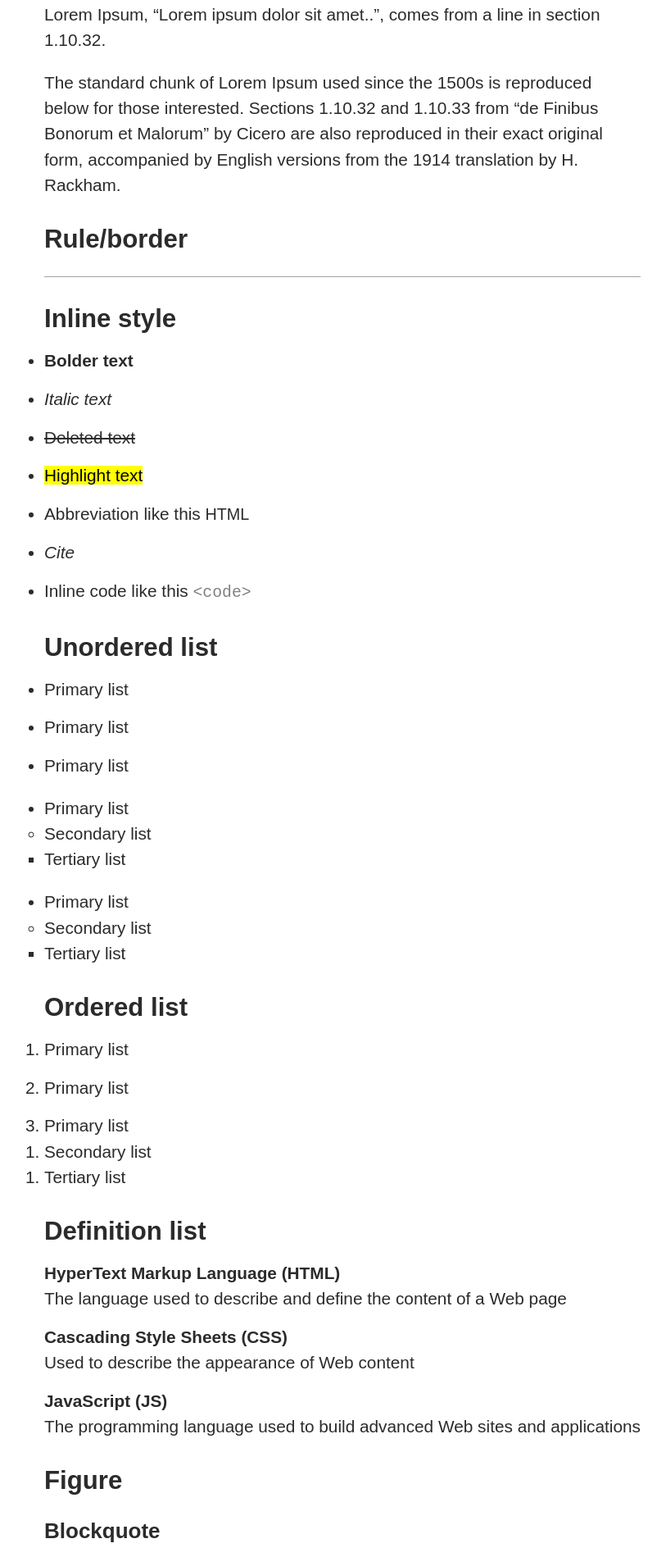
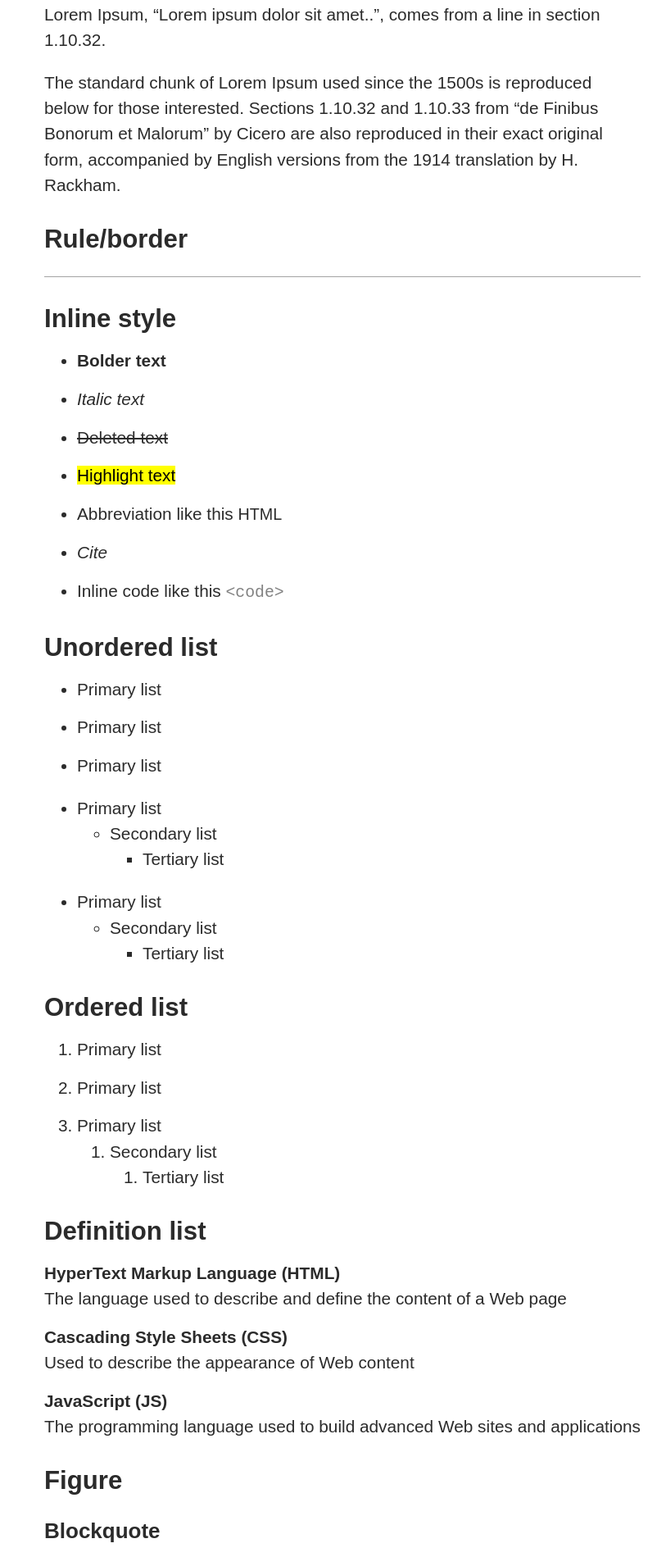
Before and after one commit to aflim/fleuron, a Jekyll site: the page built from styleguide.md, in a window 1280 px wide. Shown: the part 1026-2925 px from the top of the page at 82% size, without its empty margins (222-1035 px from the left). Built offline with Jekyll 4.4.1, drawn with Linux system fonts in a browser that asks for light colours.

Commit message:
Update _typography.scss

```diff
--- a/_sass/_typography.scss
+++ b/_sass/_typography.scss
@@ -36,11 +36,12 @@ p {
 
 ul,
 ol {
-  padding-inline-start: 0;
+  //padding-inline-start: 0;
   margin-block-start: 0;
   margin-block-end: var(--spacer-base);
 
   li {
+    padding-inline-start: 0;
     margin-block-end: .75em;
   }
 }
```
